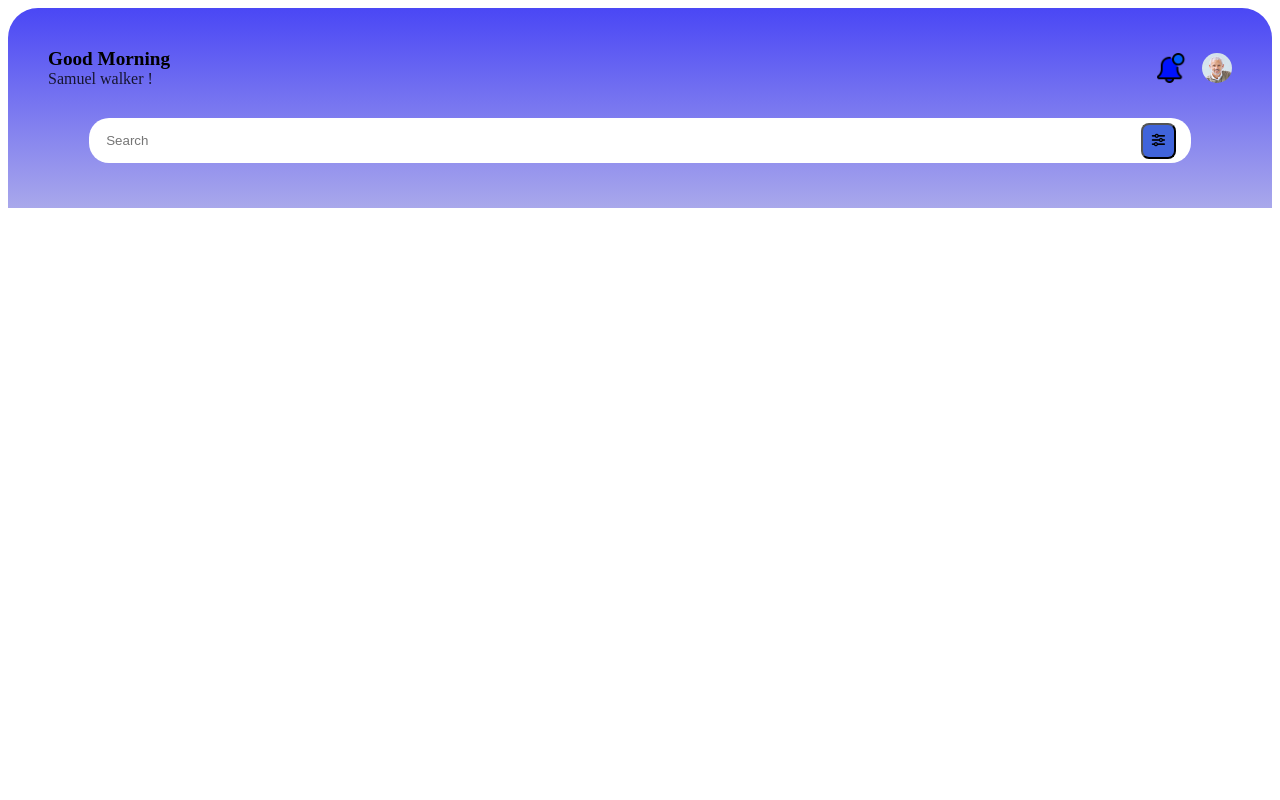
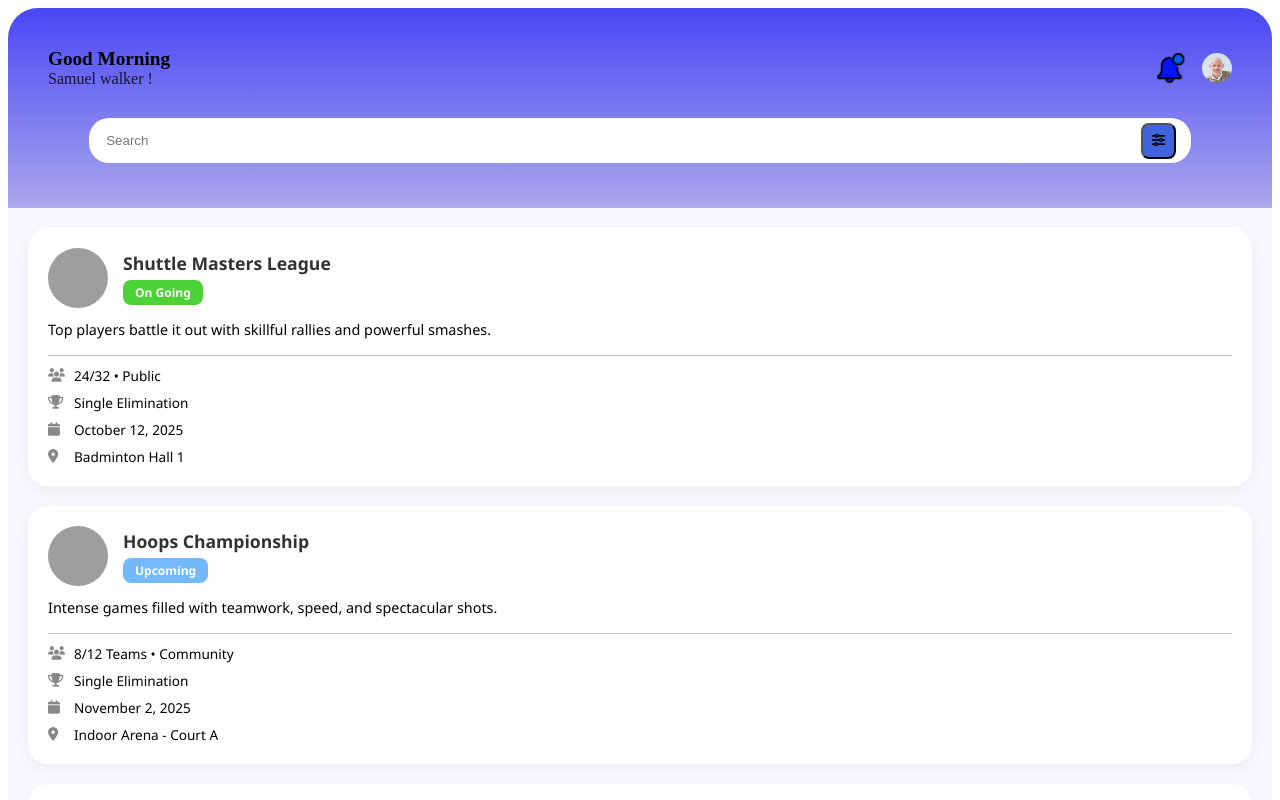
Before and after one commit to WassimeELmansoury/Arenasync, a React (Vite) app: page / in a window 1280 px wide. Shown: the top 800 px of the page. Built offline with nearby package versions, Linux system fonts and the light colour scheme; grey boxes are pictures that could not be loaded.

Commit message:
mise en forme des cartes de tournoi et des images circulaires

```diff
--- a/src/App.jsx
+++ b/src/App.jsx
@@ -1,3 +1,6 @@
+import DisplayCard from "./components/TournamentCard";
+
+
 export default function App(){
   return (
     <>
@@ -17,6 +20,7 @@ export default function App(){
       <button><i className="fa-solid fa-sliders"></i></button>
     </div>
     </div>
+    <DisplayCard />
     </>
 );
 }
--- a/src/components/TournamentCard.jsx
+++ b/src/components/TournamentCard.jsx
@@ -17,24 +17,23 @@ function DisplayCard() {
             </div>
           </div>
 
-          {/* Description Section */}
+
           <div className="card-description">
             <p>{it.description}</p>
           </div>
 
-          {/* Details Section (Icons) */}
           <div className="card-details">
             <div className="detail-item">
-              <i className="fa-solid fa-users" style="color: #000000;"></i>{it.participantsCount} • {it.type}
+              <i className="fa-solid fa-users" ></i> {it.participantsCount} • {it.type}
             </div>
             <div className="detail-item">
-                <i className="fa-solid fa-trophy" style="color: #000000;"></i> {it.format}
+                <i className="fa-solid fa-trophy"></i> {it.format}
             </div>
             <div className="detail-item">
-                <i class="fa-solid fa-calendar" style="color: #000000;"></i> {it.date}
+                <i className="fa-solid fa-calendar"></i> {it.date}
             </div>
             <div className="detail-item">
-                <i class="fa-solid fa-location-dot" style="color: #000000;"></i> {it.location}
+                <i className="fa-solid fa-location-dot"></i> {it.location}
             </div>
           </div>
         </div>
--- a/src/index.css
+++ b/src/index.css
@@ -55,3 +55,97 @@ border-radius: 20px;}
     border-radius: 8px;
     background-color: #4064db;
 }
+.cards {
+  display: flex;
+  flex-direction: column;
+  gap: 20px;
+  padding: 20px;
+  background-color: #f8f9fe;
+  min-height: 100vh;
+}
+
+.card {
+  background: #ffffff;
+  border-radius: 20px;
+  padding: 20px;
+  box-shadow: 0 4px 15px rgba(0, 0, 0, 0.05);
+  font-family: 'Segoe UI', Tahoma, Geneva, Verdana, sans-serif;
+}
+
+.top-face {
+  display: flex;
+  align-items: center;
+  gap: 15px;
+  margin-bottom: 12px;
+}
+.card-img {
+  width: 60px;
+  height: 60px;
+  background-color: #f0f0f0;
+  border-radius: 50%;
+  display: flex;
+  align-items: center;
+  justify-content: center;
+  overflow: hidden;
+  flex-shrink: 0;
+}
+
+.card-img img {
+  width: 100%;
+  height: 100%;
+  object-fit: cover;
+  display: block;
+}
+
+.card-info h3 {
+  margin: 0;
+  font-size: 1.1rem;
+  color: #333;
+  font-weight: 700;
+}
+
+.status {
+  display: inline-block;
+  padding: 4px 12px;
+  border-radius: 8px;
+  font-size: 0.75rem;
+  font-weight: 600;
+  margin-top: 5px;
+}
+
+.status.on-going {
+  background-color: #4cd137;
+  color: white;
+}
+
+.status.upcoming {
+  background-color: #74b9ff;
+  color: white;
+}
+
+.card-description p {
+  font-size: 0.9rem;
+  line-height: 1.4;
+  margin: 10px 0;
+  border-bottom: 1px solid #9d9b9b96;
+  padding-bottom: 15px;
+}
+
+.card-details {
+  display: flex;
+  flex-direction: column;
+  gap: 8px;
+  margin-top: 10px;
+}
+
+.detail-item {
+  display: flex;
+  align-items: center;
+  gap: 10px;
+  font-size: 0.85rem;
+}
+
+.detail-item i {
+  width: 16px;
+  color: #888;
+}
```
